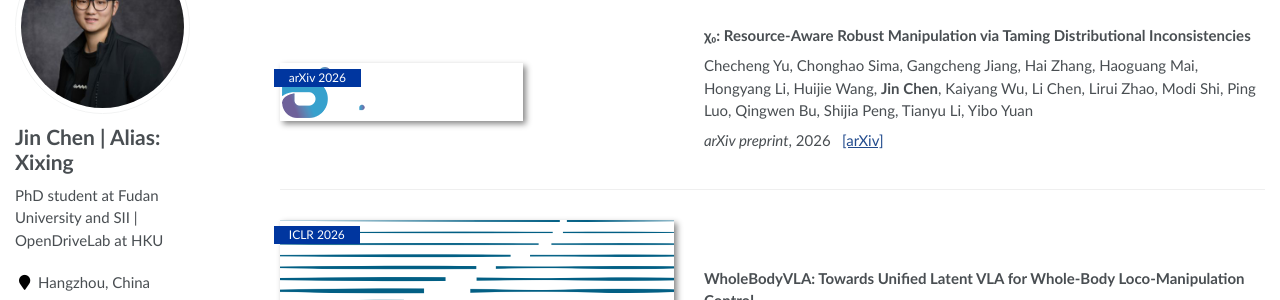
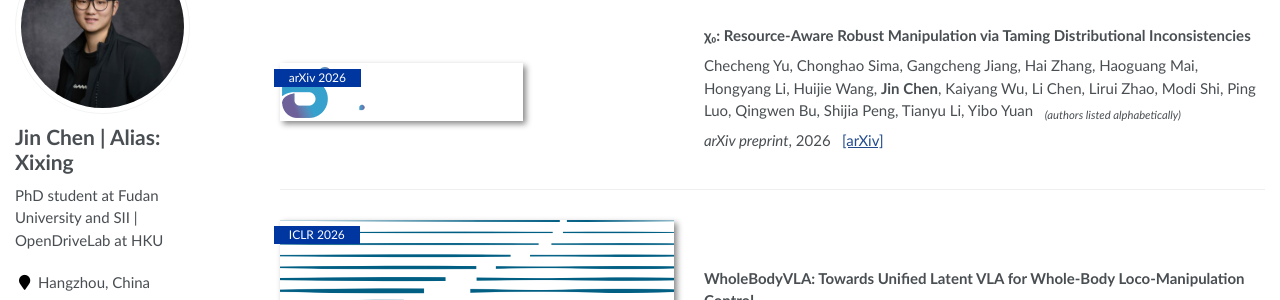
Before and after one commit to JinChen0056/jinchen0056.github.io, a Jekyll site: the page built from _pages/about.md, in a window 1280 px wide and 900 px high, scrolled down 566 px. Shown: the part 152-452 px from the top of the window. Built offline with Jekyll 4.4.1, drawn with Linux system fonts in a browser that asks for light colours.

Commit message:
χ₀ paper: annotate authors as alphabetically ordered

```diff
--- a/_pages/about.md
+++ b/_pages/about.md
@@ -50,7 +50,7 @@ Modi Shi, Shihao Peng, **Jin Chen**, Hang Jiang, Yuxin Li, Di Huang, Ping Luo, H
 
 **χ₀: Resource-Aware Robust Manipulation via Taming Distributional Inconsistencies**
 
-Checheng Yu, Chonghao Sima, Gangcheng Jiang, Hai Zhang, Haoguang Mai, Hongyang Li, Huijie Wang, **Jin Chen**, Kaiyang Wu, Li Chen, Lirui Zhao, Modi Shi, Ping Luo, Qingwen Bu, Shijia Peng, Tianyu Li, Yibo Yuan
+Checheng Yu, Chonghao Sima, Gangcheng Jiang, Hai Zhang, Haoguang Mai, Hongyang Li, Huijie Wang, **Jin Chen**, Kaiyang Wu, Li Chen, Lirui Zhao, Modi Shi, Ping Luo, Qingwen Bu, Shijia Peng, Tianyu Li, Yibo Yuan &nbsp; <sub><i>(authors listed alphabetically)</i></sub>
 
 *arXiv preprint*, 2026 &nbsp; [[arXiv]](https://arxiv.org/abs/2602.09021)
 
```
